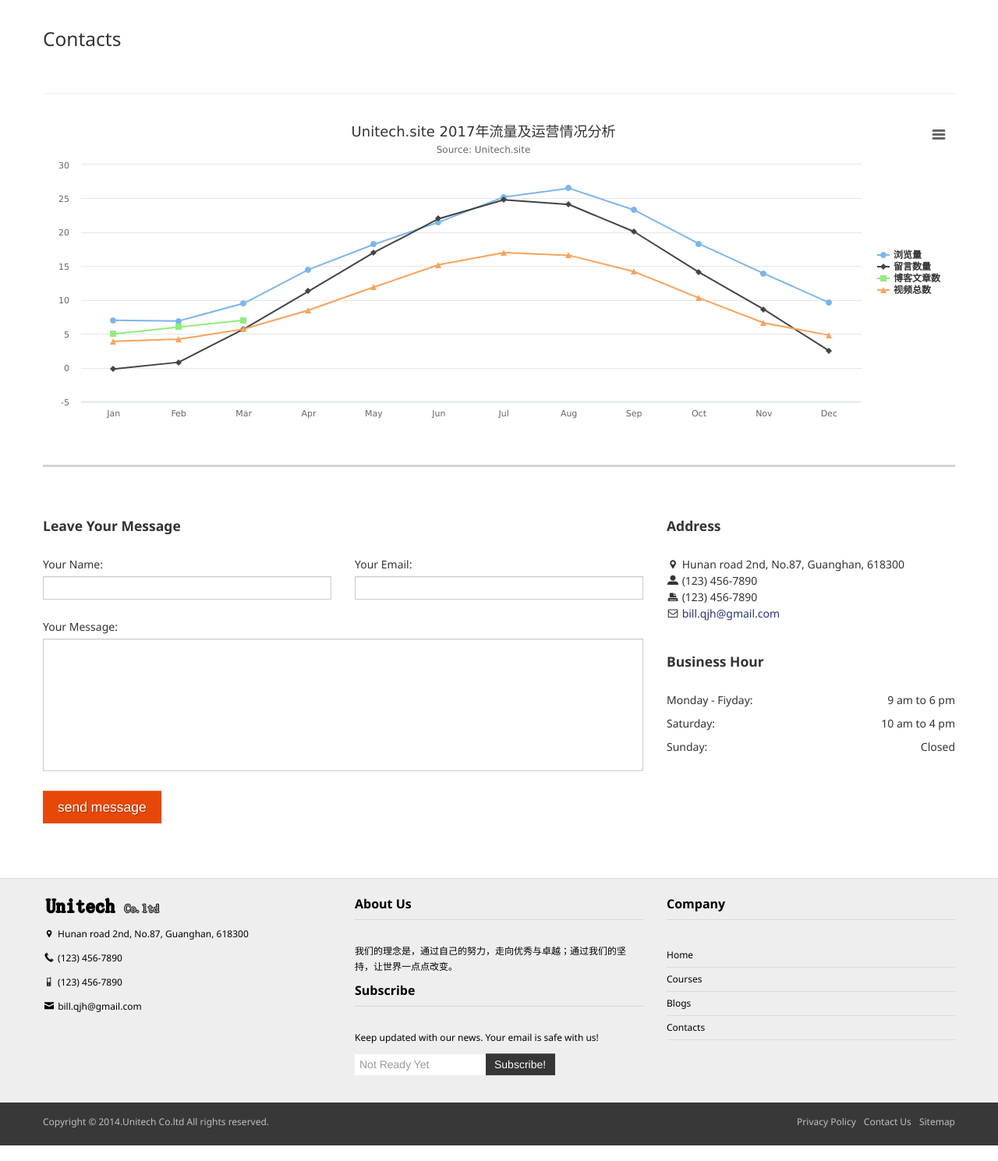
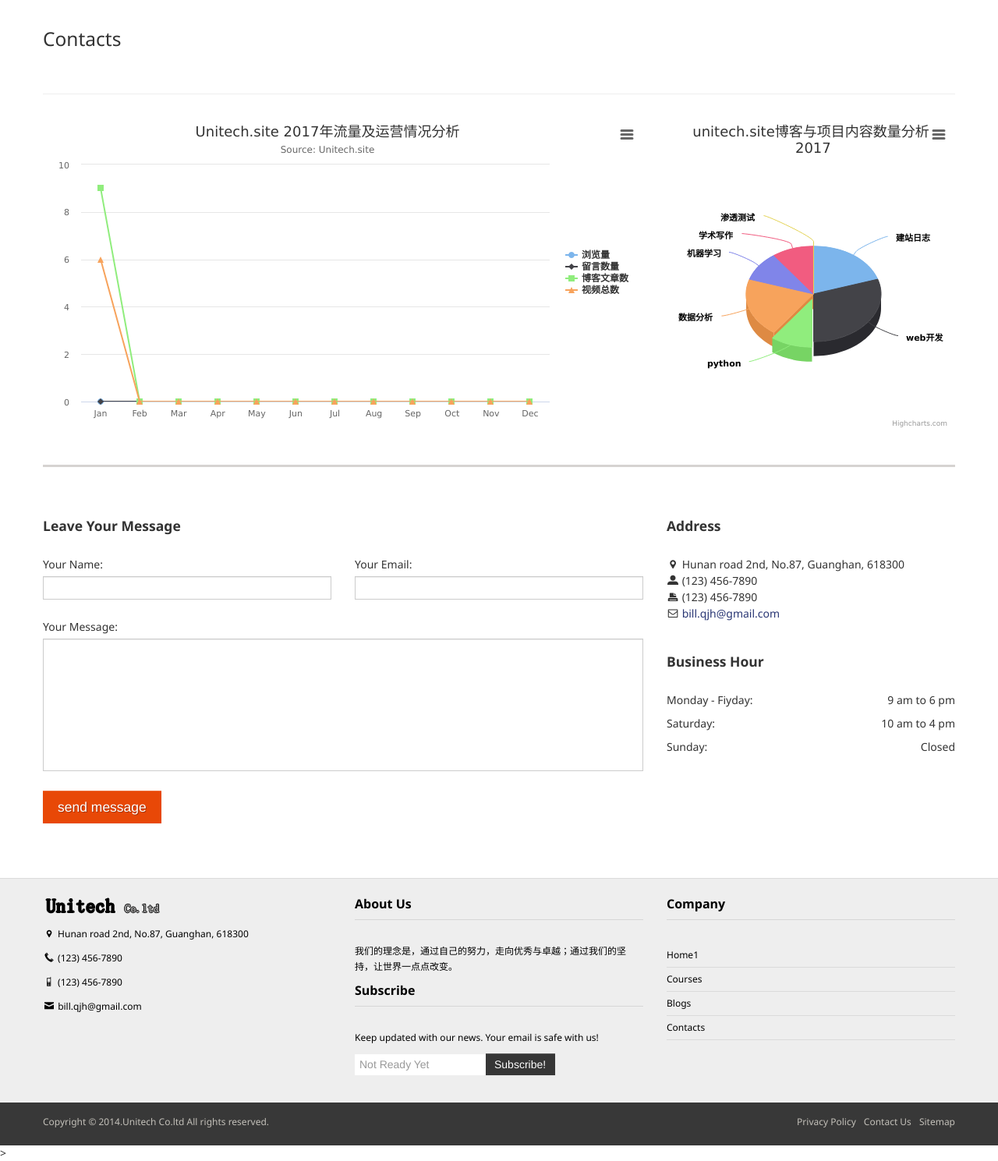
Before and after one commit to Bill-Unitech/mysite, a Django app: page /contact/ in a window 1280 px wide. Shown: the part 160-1649 px from the top of the page at 78% size. Run offline with Django 3.2, Linux system fonts and the light colour scheme; data comes from the database, SQL or seed files in the repository; both versions use the stored data as it was after the commit.

```diff
--- a/courses/views.py
+++ b/courses/views.py
@@ -4,6 +4,8 @@ from .forms import MessageForm
 from django.views.decorators.csrf import csrf_protect
 from django.core.mail import send_mail
 from django.conf import settings
+from blogs.models import *
+import json
 
 # Create your views here.
 
@@ -20,10 +22,27 @@ def my_course_index(request):
 @csrf_protect
 def my_contact(request):
     theform = MessageForm()
+
+
+    num_website_log = Post.objects.filter(tags__name='website_log').count()
+    num_web_development = Post.objects.filter(tags__name='web_development').count()
+    num_data_analyze = Post.objects.filter(tags__name='data_analyze').count()
+    num_machine_learning = Post.objects.filter(tags__name='machine_learning').count()
+    num_penetration_test = Post.objects.filter(tags__name='penetration_test').count()
+    num_academic_writing = Post.objects.filter(tags__name='academic_writing').count()
+    num_python_technique = Post.objects.filter(tags__name='python_technique').count()
+
     c = {
-        'the_form': theform,
+            'the_form': theform,
+            'num_website_log': num_website_log,
+            'num_web_development': num_web_development,
+            'num_data_analyze': num_data_analyze,
+            'num_machine_learning': num_machine_learning,
+            'num_penetration_test': num_penetration_test,
+            'num_academic_writing': num_academic_writing,
+            'num_python_technique': num_python_technique,
+    }
 
-    }
     return render(request, './contact.html', c)
 
 @csrf_protect
--- a/templates/contact.html
+++ b/templates/contact.html
@@ -159,11 +159,19 @@
 
         <div class="row">
 
-            <div class="span12" align="center">
+            <div class="span8" align="center">
 
                 <div id="container2" style="width: 100%; height: 400px; margin: 500 auto"></div>
 
-           </div>
+            </div>
+
+            <div class="span4" align="center">
+
+                <div id="container3" style="width: 100%; height: 400px; margin: 500 auto"></div>
+
+            </div>
+
+
         </div><br><hr id="test" /><br>
 
 
@@ -269,7 +277,7 @@
             <div class="span4">
                 <p class="heading">Company</p>
                 <ul class="footer-navigate">
-                    <li><a href="/">Home</a></li>
+                    <li><a href="/">Home{{num_academic_writing}}</a></li>
                     <li><a href="/course/">Courses</a></li>
                     <li><a href="/Blog/">Blogs</a></li>
                     <li><a href="/contact/">Contacts</a></li>
@@ -340,20 +348,81 @@
         },
         series: [{
             name: '浏览量',
-            data: [7.0, 6.9, 9.5, 14.5, 18.2, 21.5, 25.2, 26.5, 23.3, 18.3, 13.9, 9.6]
+            data: [0,0,0,0,0,0,0,0,0,0,0,0,]
         }, {
             name: '留言数量',
-            data: [-0.2, 0.8, 5.7, 11.3, 17.0, 22.0, 24.8, 24.1, 20.1, 14.1, 8.6, 2.5]
+            data: [0,0,0,0,0,0,0,0,0,0,0,0,]
         }, {
             name: '博客文章数',
-            data: [5, 6, 7 ]
+            data: [9,0,0,0,0,0,0,0,0,0,0,0,]
         }, {
             name: '视频总数',
-            data: [3.9, 4.2, 5.7, 8.5, 11.9, 15.2, 17.0, 16.6, 14.2, 10.3, 6.6, 4.8]
+            data: [6,0,0,0,0,0,0,0,0,0,0,0,]
         }]
     });
 });
 
 </script>
+
+<script type="text/javascript">
+    var num_website_log = {{ num_website_log|safe }}
+    var num_web_development = {{ num_web_development|safe }}
+    var num_data_analyze = {{ num_data_analyze|safe }}
+    var num_machine_learning = {{ num_machine_learning|safe }}
+    var num_penetration_test = {{ num_penetration_test|safe }}
+    var num_academic_writing = {{ num_academic_writing|safe }}
+    var num_python_technique = {{ num_python_technique|safe }}
+
+    $(function () {
+
+        Highcharts.chart('container3', {
+        chart: {
+            type: 'pie',
+            options3d: {
+                enabled: true,
+                alpha: 45,
+                beta: 0
+            }
+        },
+        title: {
+            text: 'unitech.site博客与项目内容数量分析  2017'
+        },
+        tooltip: {
+            pointFormat: '{series.name}: <b>{point.percentage:.1f}%</b>'
+        },
+        plotOptions: {
+            pie: {
+                allowPointSelect: true,
+                cursor: 'pointer',
+                depth: 35,
+                dataLabels: {
+                    enabled: true,
+                    format: '{point.name}'
+                }
+            }
+        },
+        series: [{
+            type: 'pie',
+            name: 'Browser share',
+            data: [
+                ['建站日志', num_website_log],
+                ['web开发', num_web_development],
+                {
+                    name: 'python',
+                    y: num_python_technique,
+                    sliced: true,
+                    selected: true
+                },
+                ['数据分析', num_data_analyze],
+                ['机器学习', num_machine_learning],
+                ['学术写作', num_academic_writing],
+                ['渗透测试', num_penetration_test]
+            ]
+        }]
+    });
+});
+
+</script>>
+<script src="https://code.highcharts.com/highcharts-3d.js"></script>
 </body>
 </html>
```
Also changed, not shown: db.sqlite3, 1 other file.
